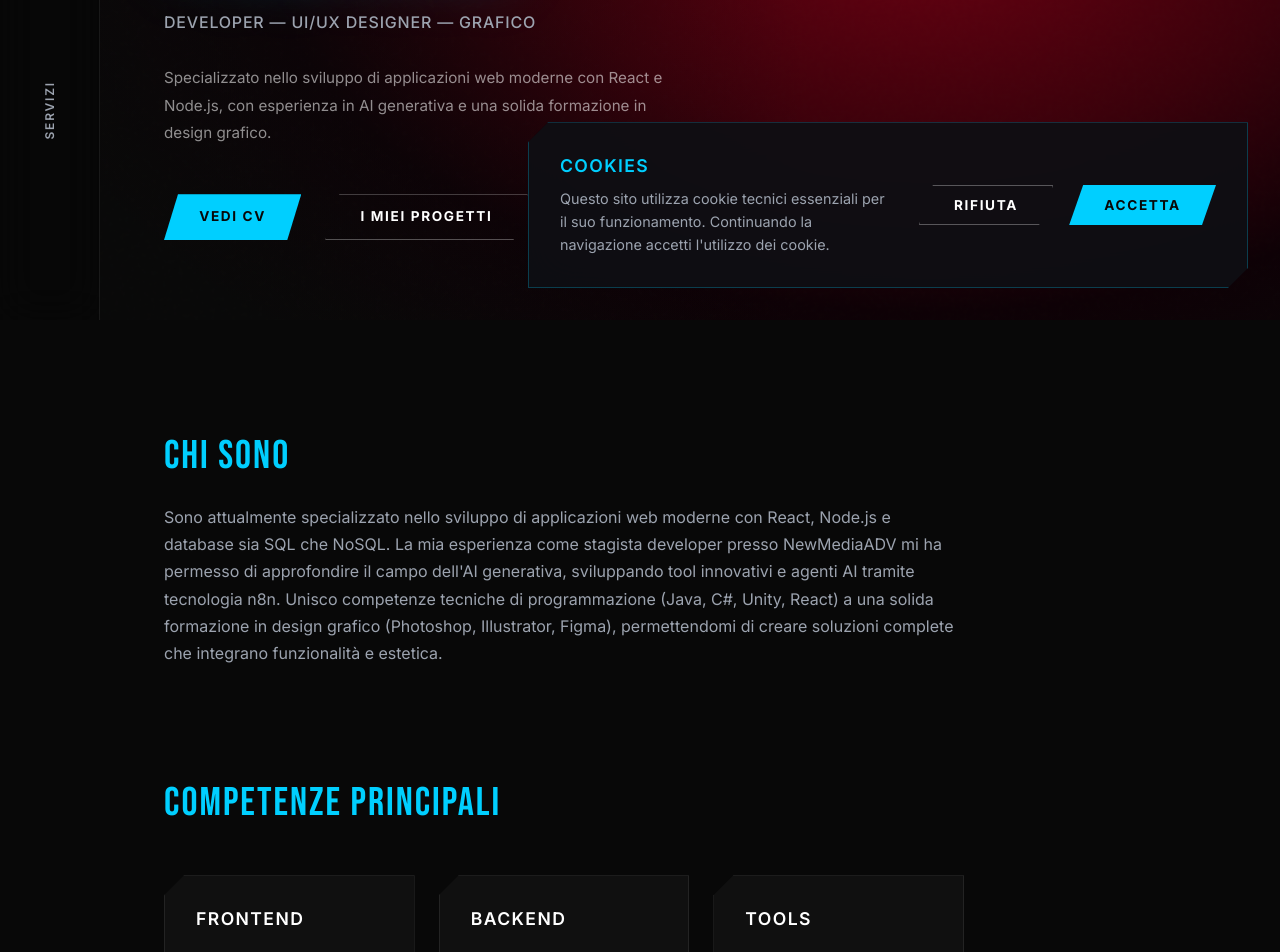
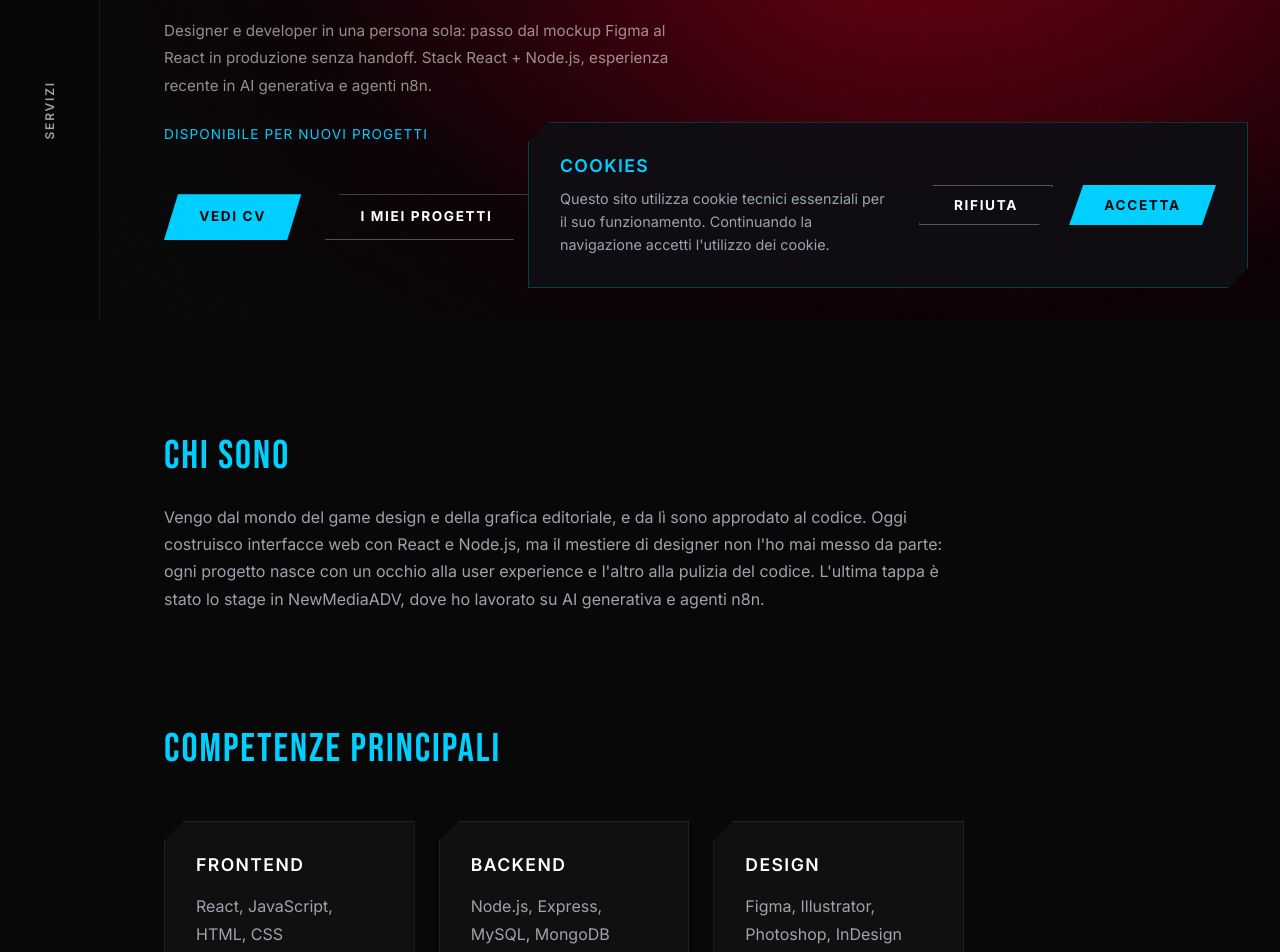
Before and after one commit to Tommiconlai/Portfolio, a React (Vite) app: page /cv in a window 1280 px wide. Shown: the part 480-1432 px from the top of the page. Built offline with nearby package versions, Linux system fonts and the light colour scheme.

Commit message:
Sistemati testi e aggiustati alcune sezioni

```diff
--- a/src/pages/CVPage.jsx
+++ b/src/pages/CVPage.jsx
@@ -26,26 +26,34 @@ import IconCV from "../components/IconCV";
 function CVPage() {
     return (
         <div className="cv-page">
+            <title>CV — Gabriele Tomasso</title>
+            <meta name="description" content="Curriculum vitae di Gabriele Tomasso: esperienze, formazione, competenze tecniche e lingue." />
+            <meta property="og:title" content="CV — Gabriele Tomasso" />
+            <meta property="og:description" content="Curriculum vitae di Gabriele Tomasso: esperienze, formazione, competenze tecniche e lingue." />
             <section className="cv-header">
                 <div>
                     <h1>Gabriele Tomasso</h1>
-                    <p className="cv-subtitle">Developer - UI/UX Designer - Grafico</p>
+                    <p className="cv-subtitle">UI/UX Designer - Graphic Designer - Developer</p>
                     <div className="cv-contact">
                         <p>tomasso.job@gmail.com</p>
                         <p>+39 346 9578393</p>
                         <p>Cinisello Balsamo, Italia</p>
+                        <p>
+                            <a href="https://github.com/tommiconlai" target="_blank" rel="noopener noreferrer">GitHub</a>
+                        </p>
+                        <p>
+                            <a href="https://www.linkedin.com/in/gabrieletomasso/" target="_blank" rel="noopener noreferrer">LinkedIn</a>
+                        </p>
                     </div>
                 </div>
                 <section className="cv-section">
                     <h2>Profilo</h2>
                     <p>
-                        Attualmente specializzato nello sviluppo di applicazioni web moderne con React,
-                        Node.js e database sia SQL che NoSQL. La mia esperienza come stagista developer
-                        presso NewMediaADV mi ha permesso di approfondire il campo dell'AI generativa,
-                        sviluppando tool innovativi e agenti AI tramite tecnologia n8n. Unisco competenze
-                        tecniche di programmazione (Java, C#, Unity, React) a una solida formazione in
-                        design grafico (Photoshop, Illustrator, Figma), permettendomi di creare soluzioni
-                        complete che integrano funzionalità e estetica.
+                        Developer con background in design grafico che in combo mi permette di passare
+                        dal wireframe al codice di produzione senza handoff intermedi. Stack principale
+                        React + Node.js (SQL/NoSQL); esperienza recente in AI generativa e agenti n8n
+                        durante lo stage in NewMediaADV. Background in C#/Unity dagli anni di game design
+                        e formazione completa in Adobe Suite (Photoshop, Illustrator, InDesign) + Figma.
                     </p>
                 </section>
             </section>
@@ -61,7 +69,7 @@ function CVPage() {
                     </div>
                     <p className="cv-company">NewMediaADV - Milano, Italia</p>
                     <ul>
-                        <li>Sviluppo di tool che utilizzano AI generativa</li>
+                        <li>Sviluppo di tool AI per scraping email a scopo di marketing</li>
                         <li>Sviluppo di agenti AI tramite tecnologia n8n</li>
                         <li>Ricerche nel campo AI sulle ultime novità e applicazioni pratiche</li>
                     </ul>
@@ -74,7 +82,7 @@ function CVPage() {
                     </div>
                     <p className="cv-company">Il Pertini centro Culturale - Cinisello Balsamo, Italia</p>
                     <ul>
-                        <li>Progettazione di manifesti, locandine e post per i social dei vari eventi proposti nella biblioteca</li>
+                        <li>Progettazione di materiale grafico e digitale per oltre 30 eventi proposti nella biblioteca</li>
                         <li>Organizzazione eventi</li>
                         <li>Helpdesk biblioteca</li>
                     </ul>
@@ -82,25 +90,12 @@ function CVPage() {
 
                 <div className="cv-item">
                     <div className="cv-item-header">
-                        <h3>Operaio metalmeccanico magazziniere</h3>
-                        <span className="cv-date">Maggio 2016 - Aprile 2019</span>
+                        <h3>Esperienze precedenti</h3>
+                        <span className="cv-date">2015 - 2019</span>
                     </div>
-                    <p className="cv-company">Albertin Alcide snc - Cinisello Balsamo, Italia</p>
                     <ul>
-                        <li>Controllo qualità di matrici per stampa a caldo in magnesio ed ottone</li>
-                        <li>Imballo merci, inventario del magazzino</li>
-                        <li>Produzione tramite lavorazione in resina epossidica</li>
-                    </ul>
-                </div>
-
-                <div className="cv-item">
-                    <div className="cv-item-header">
-                        <h3>Inventarista</h3>
-                        <span className="cv-date">Marzo 2015 - Novembre 2016</span>
-                    </div>
-                    <p className="cv-company">Centro ortopedico COR - Cinisello Balsamo, Italia</p>
-                    <ul>
-                        <li>Passaggio a inventario digitale con software gestionale Sigao</li>
+                        <li><strong>Operaio metalmeccanico magazziniere</strong> — Albertin Alcide snc, Cinisello Balsamo (Mag 2016 – Apr 2019)</li>
+                        <li><strong>Inventarista</strong> — Centro ortopedico COR, Cinisello Balsamo (Mar 2015 – Nov 2015)</li>
                     </ul>
                 </div>
             </section>
@@ -150,7 +145,6 @@ function CVPage() {
                         <IconCV Icon={FaCss3Alt} label="CSS" color="white" />
                         <IconCV Icon={DiMysql} label="MySQL" color="white" />
                         <IconCV Icon={FaGitAlt} label="Git" color="white" />
-                        <IconCV Icon={FaGithub} label="GitHub" color="white" />
                     </div>
                 </div>
 
--- a/src/pages/HomePage.jsx
+++ b/src/pages/HomePage.jsx
@@ -3,20 +3,23 @@ import { Link } from 'react-router-dom';
 function HomePage() {
     return (
         <div className="home-page">
+            <title>Gabriele Tomasso — Developer & Designer</title>
+            <meta name="description" content="Portfolio di Gabriele Tomasso: developer e designer. React, Node.js, AI generativa e design grafico." />
+            <meta property="og:title" content="Gabriele Tomasso — Developer & Designer" />
+            <meta property="og:description" content="Portfolio di Gabriele Tomasso: developer e designer. React, Node.js, AI generativa e design grafico." />
             <section className="hero">
             <div className="hero-content">
-                <div className="hero-eyebrow">
-                    <span>Portfolio &bull; 2025</span>
-                </div>
                 <h1>
                     Gabriele
                     <span className="accent">Tomasso</span>
                 </h1>
-                <h2>Developer &mdash; UI/UX Designer &mdash; Grafico</h2>
+                <h2>Graphic Designer &mdash; UI/UX Designer &mdash; Developer</h2>
                 <p className="hero-description">
-                    Specializzato nello sviluppo di applicazioni web moderne con React e Node.js,
-                    con esperienza in AI generativa e una solida formazione in design grafico.
+                    Designer e developer in una persona sola: passo dal mockup Figma al React in
+                    produzione senza handoff. Stack React + Node.js, esperienza recente in AI
+                    generativa e agenti n8n.
                 </p>
+                <p className="hero-cta-note">Disponibile per nuovi progetti</p>
                 <div className="hero-buttons">
                     <Link to="/cv" className="btn btn-primary">Vedi CV</Link>
                     <Link to="/projects" className="btn btn-secondary">I Miei Progetti</Link>
@@ -28,13 +31,12 @@ function HomePage() {
                 <section className="about">
                     <h2>Chi Sono</h2>
                     <p>
-                        Sono attualmente specializzato nello sviluppo di applicazioni web moderne con React,
-                        Node.js e database sia SQL che NoSQL. La mia esperienza come stagista developer
-                        presso NewMediaADV mi ha permesso di approfondire il campo dell'AI generativa,
-                        sviluppando tool innovativi e agenti AI tramite tecnologia n8n. Unisco competenze
-                        tecniche di programmazione (Java, C#, Unity, React) a una solida formazione in
-                        design grafico (Photoshop, Illustrator, Figma), permettendomi di creare soluzioni
-                        complete che integrano funzionalità e estetica.
+                        Vengo dal mondo del game design e della grafica editoriale, e da lì sono
+                        approdato al codice. Oggi costruisco interfacce web con React e Node.js,
+                        ma il mestiere di designer non l'ho mai messo da parte: ogni progetto
+                        nasce con un occhio alla user experience e l'altro alla pulizia del codice.
+                        L'ultima tappa è stato lo stage in NewMediaADV, dove ho lavorato su
+                        AI generativa e agenti n8n.
                     </p>
                 </section>
 
@@ -43,15 +45,19 @@ function HomePage() {
                     <div className="skills-grid">
                         <div className="skill-item">
                             <h3>Frontend</h3>
-                            <p>React, JavaScript, CSS, HTML</p>
+                            <p>React, JavaScript, HTML, CSS</p>
                         </div>
                         <div className="skill-item">
                             <h3>Backend</h3>
-                            <p>Node.js, Express, APIs</p>
+                            <p>Node.js, Express, MySQL, MongoDB</p>
                         </div>
                         <div className="skill-item">
-                            <h3>Tools</h3>
-                            <p>Git, Vite, npm, VSCode</p>
+                            <h3>Design</h3>
+                            <p>Figma, Illustrator, Photoshop, InDesign</p>
+                        </div>
+                        <div className="skill-item">
+                            <h3>Altro</h3>
+                            <p>Git, Unity, C#, n8n</p>
                         </div>
                     </div>
                 </section>
--- a/src/pages/ProjectsPage.jsx
+++ b/src/pages/ProjectsPage.jsx
@@ -2,21 +2,24 @@ import ProjectCard from '../components/ProjectCard';
 import lbwyImage from '../assets/LBWY.png';
 import cube from '../assets/CubeInvaders.png';
 import dlac from '../assets/DLnC.png';
+import siegecore from '../assets/siegecore_logo.png';
 
 function ProjectsPage() {
     const projects = [
         {
             title: "Lost But With You",
-            description: "Un cane viagga in un mondo spiritico per rincontrare il suo padrone in un 2D puzzle platformer.",
+            description: "Un cane viaggia in un mondo spirituale per rincontrare il suo padrone in un 2D puzzle platformer.",
             image: lbwyImage,
             technologies: ["Unity", "C#", "Figma", "Adobe"],
+            // TODO [INPUT GABRIELE]: specificare il ruolo nel team (es. grafica / codice / game design)
             link: "https://eventhorizonschool.itch.io/lost-but-with-you"
         },
         {
             title: "Cube Invaders",
-            description: "Proteggi il tuo pianeta cubo di Rubik in questo tower defence spaziale",
+            description: "Proteggi il tuo pianeta cubo di Rubik in questo tower defense spaziale.",
             image: cube,
             technologies: ["Unity", "C#", "Figma", "Adobe"],
+            // TODO [INPUT GABRIELE]: specificare il ruolo nel team
             link: "https://eventhorizonschool.itch.io/cube-invaders"
         },
         {
@@ -24,33 +27,32 @@ function ProjectsPage() {
             description: "Un demone che diventa una spada, tanti cattivoni da picchiare e una sottotrama amorosa... cosa può andare storto?",
             image: dlac,
             technologies: ["Unity", "C#", "Figma", "Adobe"],
+            // TODO [INPUT GABRIELE]: specificare il ruolo nel team
             link: "https://eventhorizonschool.itch.io/daemons-love-and-carnage"
         },
         {
             title: "SiegeCore",
             description: "Gioco di carte strategico su griglia ambientato in un futuro rappresentato da varie sfaccettature del genere cyberpunk.",
-            image: "https://via.placeholder.com/400x250/744210/ffffff?text=Analytics",
-            technologies: ["React", "D3.js", "Express", "PostgreSQL"],
+            image: siegecore,
+            technologies: ["Illustrator", "Photoshop", "InDesign", "Figma"],
             link: "/projects/siegecore"
         },
         {
             title: "Vettorizzazione Loghi",
             description: "Vettorizzazione di loghi per aziende e organizzazioni.",
-            image: "https://via.placeholder.com/400x250/9c4221/ffffff?text=Recipe+Finder",
+            // TODO [INPUT GABRIELE]: aggiungere screenshot reale di un logo vettorizzato
+            image: null,
             technologies: ["Adobe Illustrator"],
             link: "/projects/vector"
-        },
-        {
-            title: "Portfolio Generator",
-            description: "Generatore di portfolio personalizzabili con template moderni e export in HTML/CSS.",
-            image: "https://via.placeholder.com/400x250/1e3a8a/ffffff?text=Portfolio+Gen",
-            technologies: ["React", "TypeScript", "Tailwind CSS"],
-            link: "https://github.com/tuousername/progetto6"
         }
     ];
 
     return (
         <div className="projects-page">
+            <title>Progetti — Gabriele Tomasso</title>
+            <meta name="description" content="Selezione di progetti di Gabriele Tomasso: videogiochi, card game, vettorizzazione loghi e altri lavori." />
+            <meta property="og:title" content="Progetti — Gabriele Tomasso" />
+            <meta property="og:description" content="Selezione di progetti di Gabriele Tomasso: videogiochi, card game, vettorizzazione loghi e altri lavori." />
             <section className="projects-header">
                 <h1>I Miei Progetti</h1>
                 <p>Una selezione dei miei lavori più recenti e significativi</p>
--- a/src/pages/ServicesPage.jsx
+++ b/src/pages/ServicesPage.jsx
@@ -34,6 +34,10 @@ function ServicesPage() {
 
     return (
         <div className="services-page">
+            <title>Servizi — Gabriele Tomasso</title>
+            <meta name="description" content="Servizi offerti da Gabriele Tomasso: sviluppo web, UI/UX design, grafica, AI e game development." />
+            <meta property="og:title" content="Servizi — Gabriele Tomasso" />
+            <meta property="og:description" content="Servizi offerti da Gabriele Tomasso: sviluppo web, UI/UX design, grafica, AI e game development." />
             <section className="services-header">
                 <h1>I Miei Servizi</h1>
                 <p>Lorem ipsum dolor sit amet, consectetur adipiscing elit. Una panoramica dei servizi che offro per portare le tue idee dal concept al prodotto finale.</p>
--- a/src/pages/SiegeCore.jsx
+++ b/src/pages/SiegeCore.jsx
@@ -38,6 +38,10 @@ function SiegeCore() {
 
     return (
         <div className="siegecore-page">
+            <title>SiegeCore — Gabriele Tomasso</title>
+            <meta name="description" content="SiegeCore: gioco di carte strategico su griglia ambientato in un futuro cyberpunk. Progetto di card game design di Gabriele Tomasso." />
+            <meta property="og:title" content="SiegeCore — Card Game Cyberpunk" />
+            <meta property="og:description" content="Gioco di carte strategico su griglia ambientato in un futuro cyberpunk. Progetto di card game design di Gabriele Tomasso." />
             <div className="scroll-snap-container">
                 <section className="siegecore-section siegecore-header">
                     <div>
@@ -72,7 +76,7 @@ function SiegeCore() {
                     </button>
                 </section>
 
-                <section className="siegecore-section card-explenation">
+                <section className="siegecore-section card-explanation">
                     <h2>Elementi delle carte</h2>
                     <div>
                         <h3>Icone</h3>
--- a/src/styles/style.css
+++ b/src/styles/style.css
@@ -367,11 +367,21 @@ footer {
 
 .hero-description {
   max-width: 520px;
-  margin: 0 0 var(--spacing-xl) 0;
+  margin: 0 0 var(--spacing-md) 0;
   animation: fadeInRight 0.8s ease 0.6s both;
   color: rgba(255, 255, 255, 0.55);
   font-size: 0.95rem;
   line-height: 1.8;
+}
+
+.hero-cta-note {
+  max-width: 520px;
+  margin: 0 0 var(--spacing-xl) 0;
+  animation: fadeInRight 0.8s ease 0.7s both;
+  color: var(--color-accent);
+  font-size: 0.85rem;
+  letter-spacing: 0.08em;
+  text-transform: uppercase;
 }
 
 .hero-buttons {
@@ -563,6 +573,12 @@ footer {
   font-size: 1.1rem;
 }
 
+.cv-page a {
+  color: var(--color-accent);
+  text-decoration: none;
+  transition: var(--transition);
+}
+
 /* ==================== PROJECTS PAGE ==================== */
 .projects-page {
   max-width: 1400px;
@@ -631,6 +647,21 @@ footer {
 
 .project-card:hover .project-image img {
   transform: scale(1.1);
+}
+
+.project-image-fallback {
+  width: 100%;
+  height: 100%;
+  display: flex;
+  align-items: center;
+  justify-content: center;
+  background: linear-gradient(135deg, var(--color-accent, #9c4221), var(--color-bg, #1a1a1a));
+  color: #fff;
+  padding: var(--spacing-md);
+  text-align: center;
+  font-family: 'Bebas Neue', sans-serif;
+  font-size: 1.75rem;
+  letter-spacing: 0.08em;
 }
 
 .project-content {
@@ -842,7 +873,7 @@ footer {
   text-transform: uppercase;
 }
 
-.card-explenation {
+.card-explanation {
   text-align: center;
   justify-content: space-around;
 }
```
Also changed, not shown: index.html (+19 -2 lines), src/components/ProjectCard.jsx (+7 -1 lines), src/pages/VectorPage.jsx (+6 -2 lines), src/assets/siegecore_logo.png (added), 6 other files (tests, documents, lock files or other folders).
